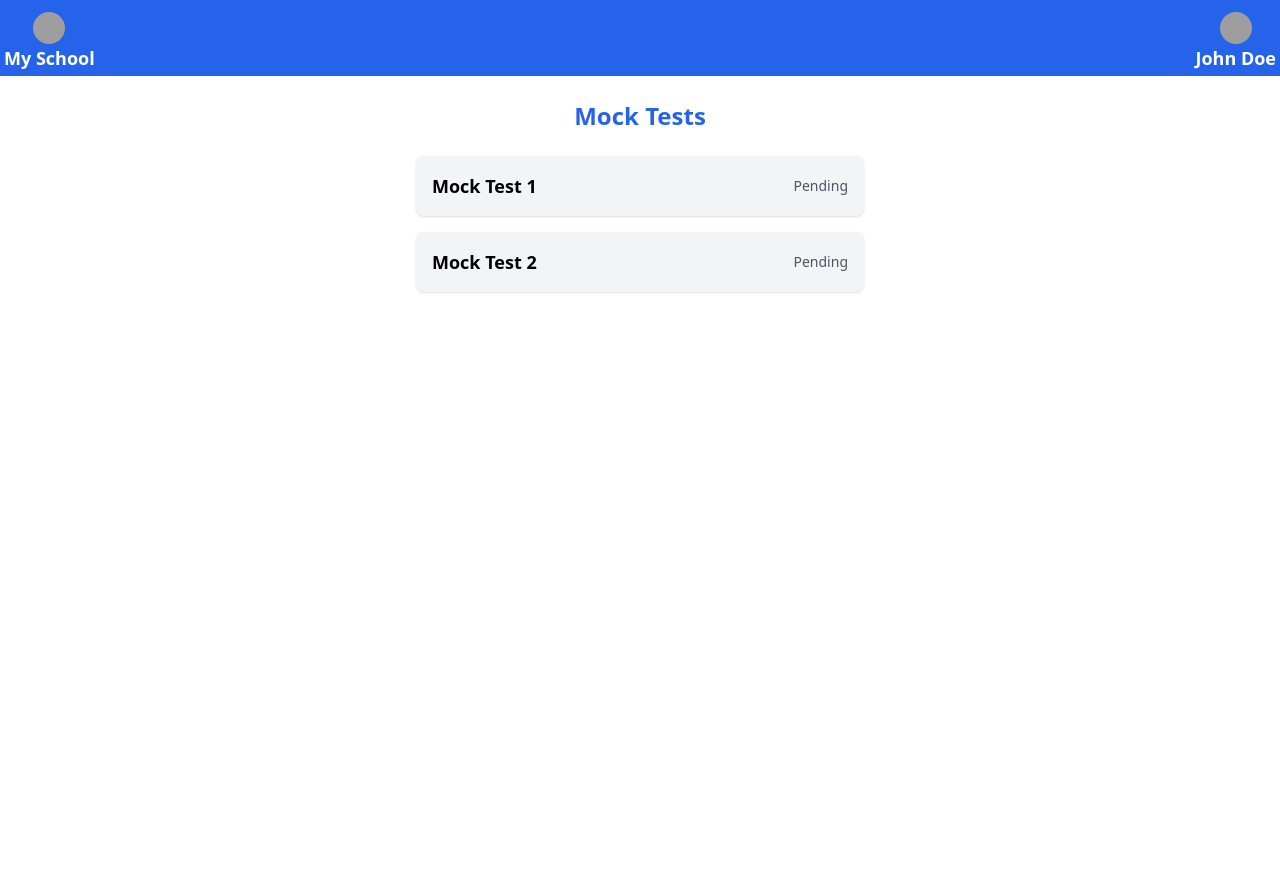
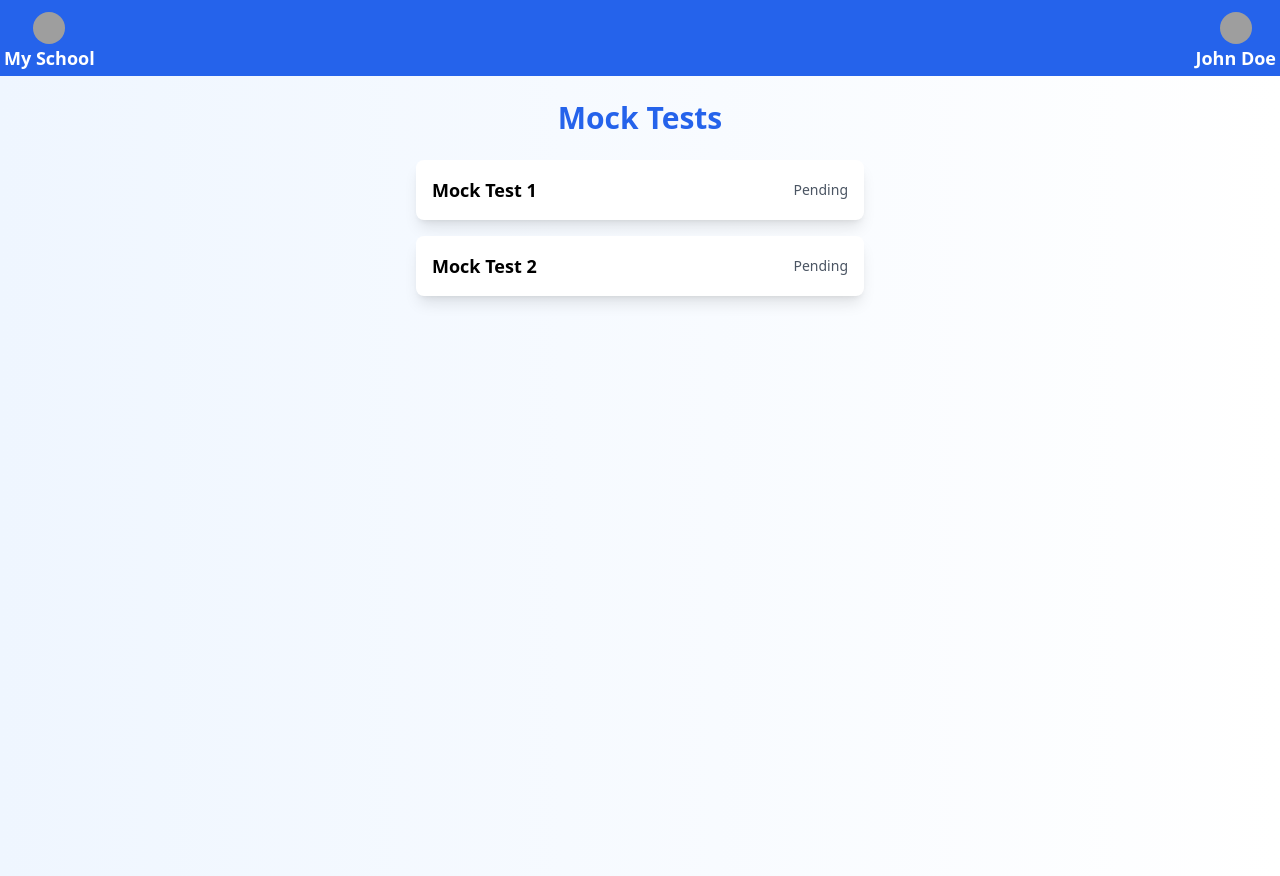
Before and after one commit to sneha-94/School-CRM, a React (Create React App) app: page /mock-tests in a window 1280 px wide. Before the commit the page ends 800 px from the top, so only its background shows below. Built offline with nearby package versions, Linux system fonts and the light colour scheme; grey boxes are pictures that could not be loaded.

Commit message:
Update MockTests.jsx

```diff
--- a/src/components/MockTests.jsx
+++ b/src/components/MockTests.jsx
@@ -79,16 +79,16 @@ const MockTests = () => {
   };
 
   return (
-    <div className="flex flex-col items-center p-6">
+    <div className="flex flex-col items-center p-6 bg-gradient-to-r from-blue-50 to-white min-h-screen">
       {/* Mock Test Tab Header */}
-      <h1 className="text-2xl font-bold text-blue-600 mb-6">Mock Tests</h1>
+      <h1 className="text-3xl font-bold text-blue-600 mb-6">Mock Tests</h1>
 
       {/* Test List */}
       <div className="w-full max-w-md mb-6">
         {mockTestsData.map((test) => (
           <div
             key={test.id}
-            className="flex justify-between items-center p-4 mb-4 bg-gray-100 shadow rounded-lg hover:bg-blue-50 cursor-pointer transition"
+            className="flex justify-between items-center p-4 mb-4 bg-white shadow-lg rounded-lg hover:bg-blue-100 cursor-pointer transition duration-300"
             onClick={() => handleTestSelect(test)}
           >
             <div className="text-lg font-semibold">{test.title}</div>
@@ -101,7 +101,7 @@ const MockTests = () => {
 
       {/* Question View */}
       {selectedTest && (
-        <div className="w-full max-w-lg">
+        <div className="w-full max-w-lg bg-white p-6 rounded-lg shadow-lg">
           <h2 className="text-xl font-semibold text-gray-700 mb-4">{selectedTest.title}</h2>
           {selectedTest.questions.map((question) => (
             <div key={question.id} className="mb-6">
@@ -110,7 +110,7 @@ const MockTests = () => {
                 {Object.keys(question.options).map((key) => (
                   <button
                     key={key}
-                    className={`p-2 rounded-lg border text-left ${
+                    className={`p-3 rounded-lg border text-left transition duration-300 ${
                       selectedAnswers[question.id]
                         ? selectedAnswers[question.id] === key
                           ? selectedAnswers[question.id] === question.answer
@@ -147,7 +147,7 @@ const MockTests = () => {
 
           {/* Submit Button */}
           <button
-            className="w-full p-3 mt-4 bg-blue-600 text-white font-semibold rounded-lg hover:bg-blue-700 transition"
+            className="w-full p-3 mt-4 bg-blue-600 text-white font-semibold rounded-lg hover:bg-blue-700 transition duration-300"
             onClick={calculateScore}
           >
             Submit Test
```
